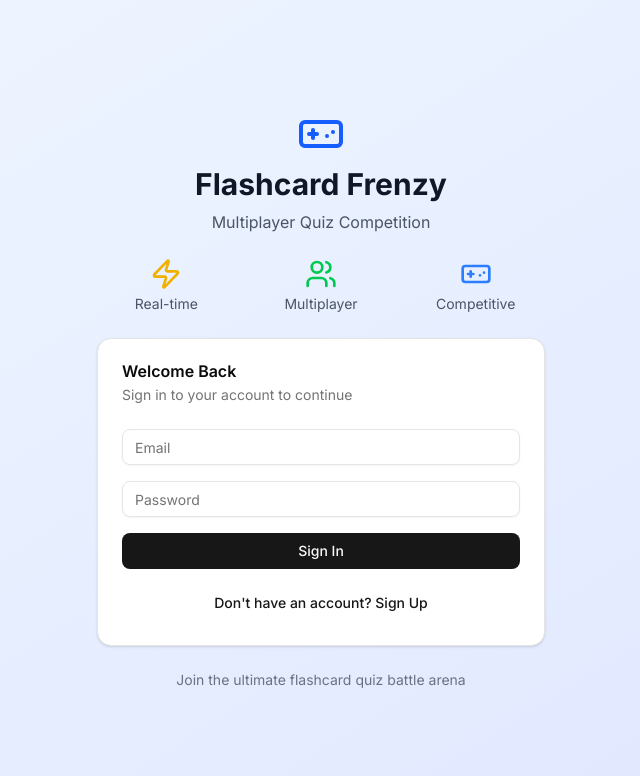
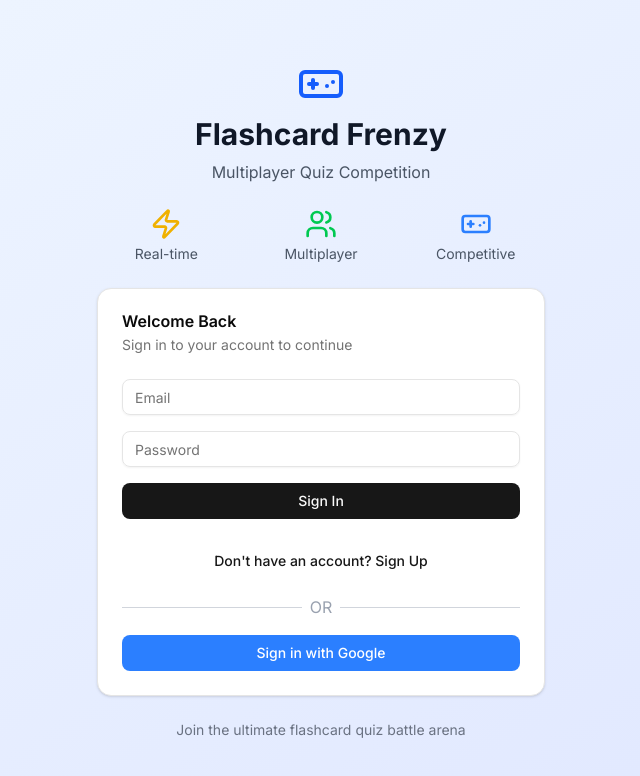
Before and after one commit to avinash-1707/Quizaster, a Next.js app: page /login in a window 1280 px wide. Shown: the top 776 px of the page, without its empty margins (319-959 px from the left). Built offline with nearby package versions, Linux system fonts and the light colour scheme; no server answers.

Commit message:
added google login

```diff
--- a/src/app/login/page.tsx
+++ b/src/app/login/page.tsx
@@ -1,6 +1,9 @@
 "use client";
 
 import { useState } from "react";
+import { useRouter } from "next/navigation";
+import { GamepadIcon, Users, Zap } from "lucide-react";
+import { createClient } from "@/lib/supabase/client";
 import { Button } from "@/components/ui/button";
 import { Input } from "@/components/ui/input";
 import {
@@ -10,9 +13,6 @@ import {
   CardHeader,
   CardTitle,
 } from "@/components/ui/card";
-import { useRouter } from "next/navigation";
-import { GamepadIcon, Users, Zap } from "lucide-react";
-import { createClient } from "@/lib/supabase/client";
 
 export default function LoginPage() {
   const [email, setEmail] = useState("");
@@ -23,6 +23,7 @@ export default function LoginPage() {
   const router = useRouter();
   const supabase = createClient();
 
+  // Email/Password auth
   const handleAuth = async (e: React.FormEvent) => {
     e.preventDefault();
     setIsLoading(true);
@@ -47,6 +48,25 @@ export default function LoginPage() {
     } catch (error: any) {
       setMessage(error.message);
     } finally {
+      setIsLoading(false);
+    }
+  };
+
+  // Google OAuth login
+  const handleGoogleLogin = async () => {
+    setIsLoading(true);
+    setMessage("");
+
+    try {
+      const { error } = await supabase.auth.signInWithOAuth({
+        provider: "google",
+        options: {
+          redirectTo: `${window.location.origin}/lobby`,
+        },
+      });
+      if (error) throw error;
+    } catch (error: any) {
+      setMessage(error.message);
       setIsLoading(false);
     }
   };
@@ -116,7 +136,8 @@ export default function LoginPage() {
               {message && (
                 <div
                   className={`text-sm ${
-                    message.includes("error") || message.includes("Invalid")
+                    message.toLowerCase().includes("error") ||
+                    message.toLowerCase().includes("invalid")
                       ? "text-red-600"
                       : "text-green-600"
                   }`}
@@ -133,7 +154,7 @@ export default function LoginPage() {
                   : "Sign In"}
               </Button>
 
-              <div className="text-center">
+              <div className="text-center mt-2">
                 <Button
                   type="button"
                   variant="link"
@@ -148,6 +169,23 @@ export default function LoginPage() {
                 </Button>
               </div>
             </form>
+
+            {/* OR Divider */}
+            <div className="flex items-center my-4">
+              <hr className="flex-grow border-gray-300" />
+              <span className="px-2 text-gray-400">OR</span>
+              <hr className="flex-grow border-gray-300" />
+            </div>
+
+            {/* Google Login Button */}
+            <Button
+              type="button"
+              onClick={handleGoogleLogin}
+              className="w-full bg-blue-500 hover:bg-blue-600 text-white"
+              disabled={isLoading}
+            >
+              Sign in with Google
+            </Button>
           </CardContent>
         </Card>
 
```
